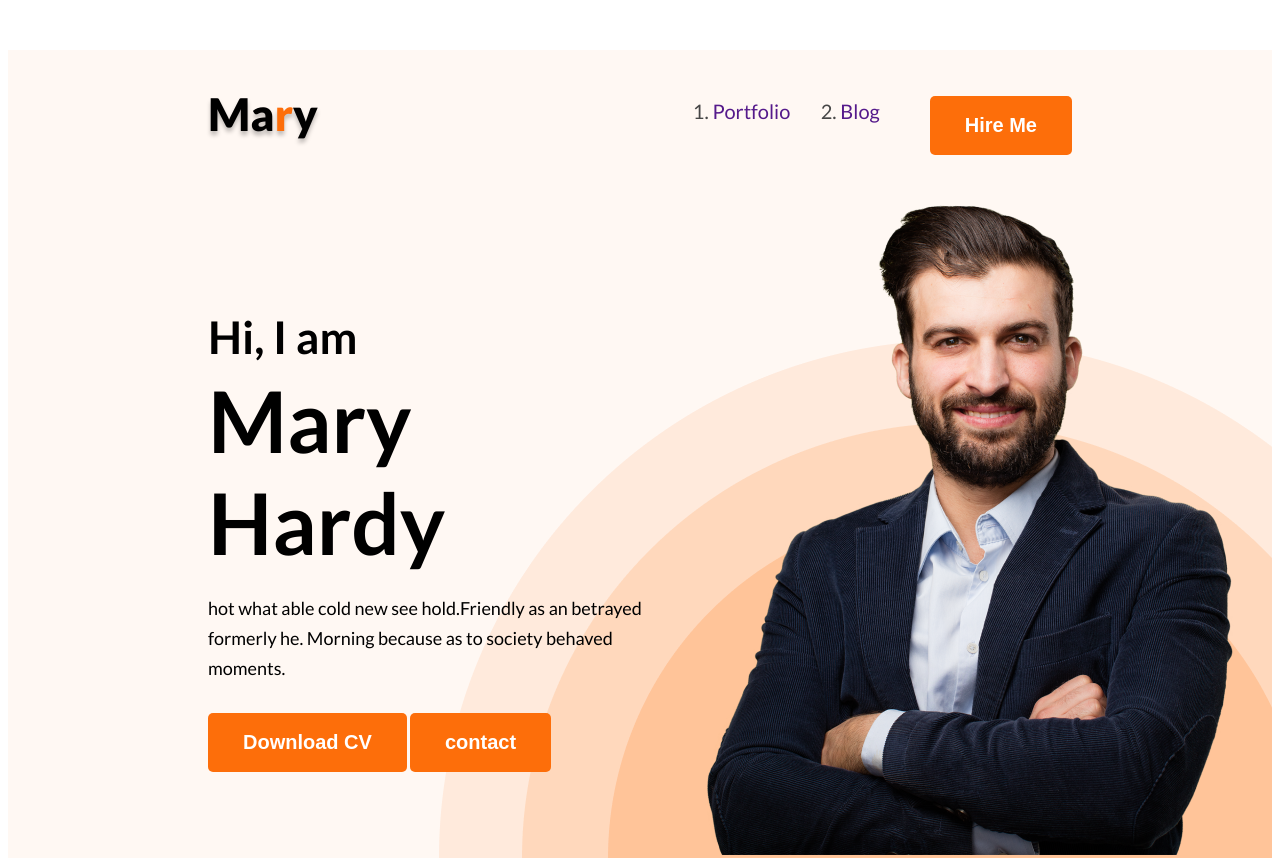
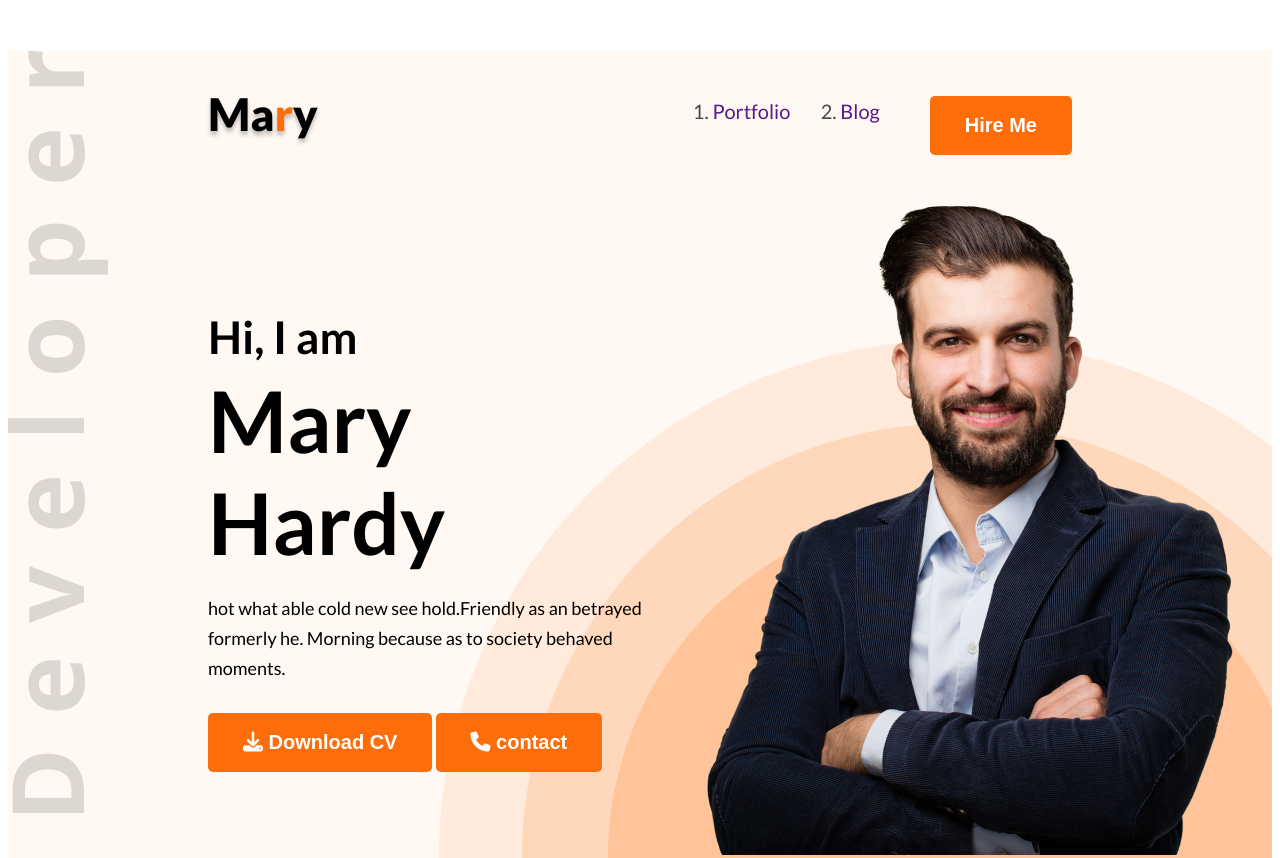
Before and after one commit to zahed-git/developer-portfolio, a plain HTML site: page index.html in a window 1280 px wide. Shown: the top 858 px of the page. Drawn offline with Linux system fonts and the light colour scheme.

Commit message:
icons-updated

```diff
--- a/index.html
+++ b/index.html
@@ -7,6 +7,7 @@
     <style>
         @import url('https://fonts.googleapis.com/css2?family=Lato:ital,wght@0,400;0,700;0,900;1,400;1,700;1,900&display=swap');
     </style>
+    <script src="https://kit.fontawesome.com/647ae61a3e.js" crossorigin="anonymous"></script>
     <title>portfolio</title>
     <link rel="stylesheet" href="style/body.css">
     <link rel="stylesheet" href="style/heder.css">
@@ -34,8 +35,8 @@
                 <h1 class="ban-title">Mary Hardy</h1>
                 <p class="h-discrip">hot what able cold new see hold.Friendly as an betrayed formerly he. Morning
                     because as to society behaved moments.</p>
-                <button class="btn-primary">Download CV</button>
-                <button class="btn-primary">contact</button>
+                <button class="btn-primary"><i class="fa-solid fa-download"></i> Download CV</button>
+                <button class="btn-primary"><i class="fa-solid fa-phone"></i> contact</button>
             </div>
             <div>
                 <img class="profile-pic" src="images/hardy.png" alt="">
@@ -165,7 +166,7 @@
             </div>
 
         </section>
-        <div class="cv-button"> <button class="btn-primary">Download CV</button></div>
+        <div class="cv-button"> <button class="btn-primary"><i class="fa-solid fa-download"></i> Download CV</button></div>
     </main>
     <footer>
         <div class="footer">
--- a/style/heder.css
+++ b/style/heder.css
@@ -1,9 +1,9 @@
 header {
     margin-top: 50px;
     background-color: #FFF8F3;
-    background-image: url('../images/header_bg.png');
+    background-image: url('../images/header_bg.png'), url('../images/developer.png');
     background-repeat: no-repeat;
-    background-position: bottom right;
+    background-position: bottom right, top left;
     margin-bottom: 150px;
     /* background-image: url('../images/developer.png'); */
     /* background-position: bottom left; */
```
